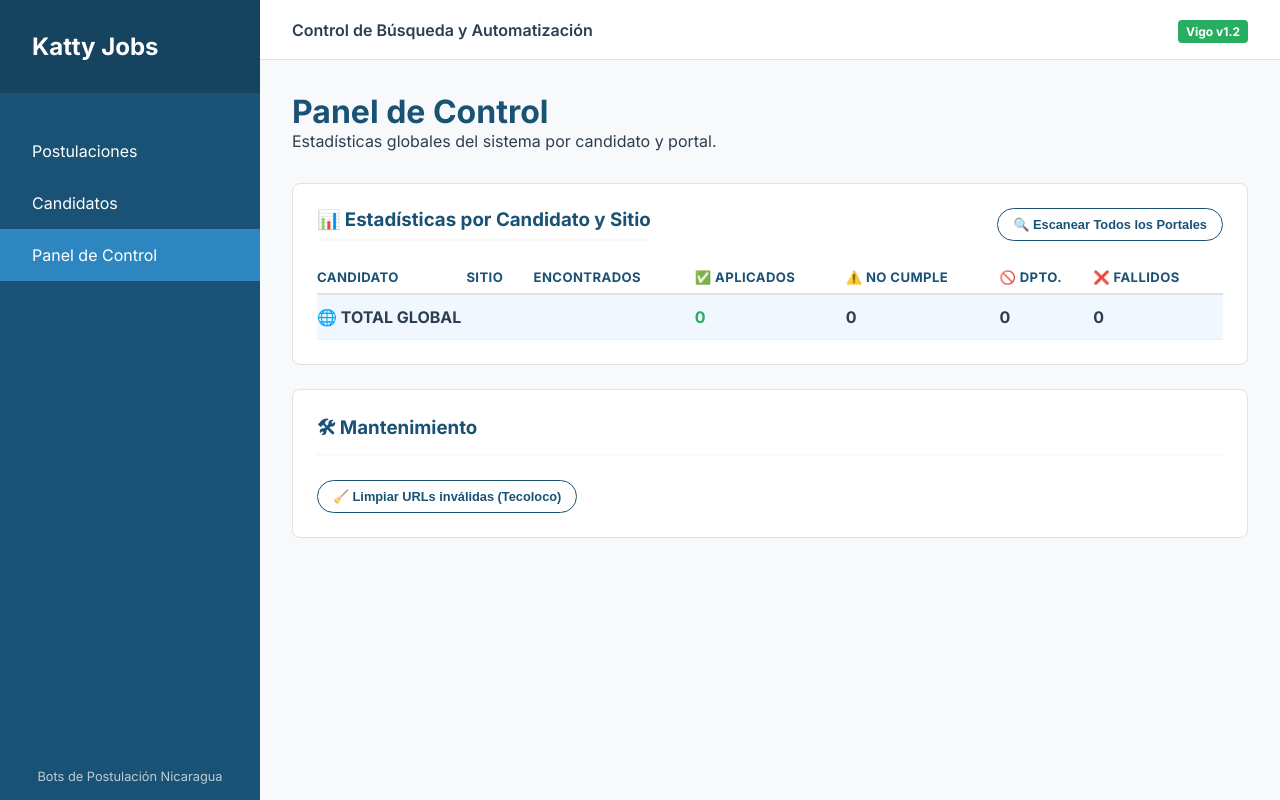
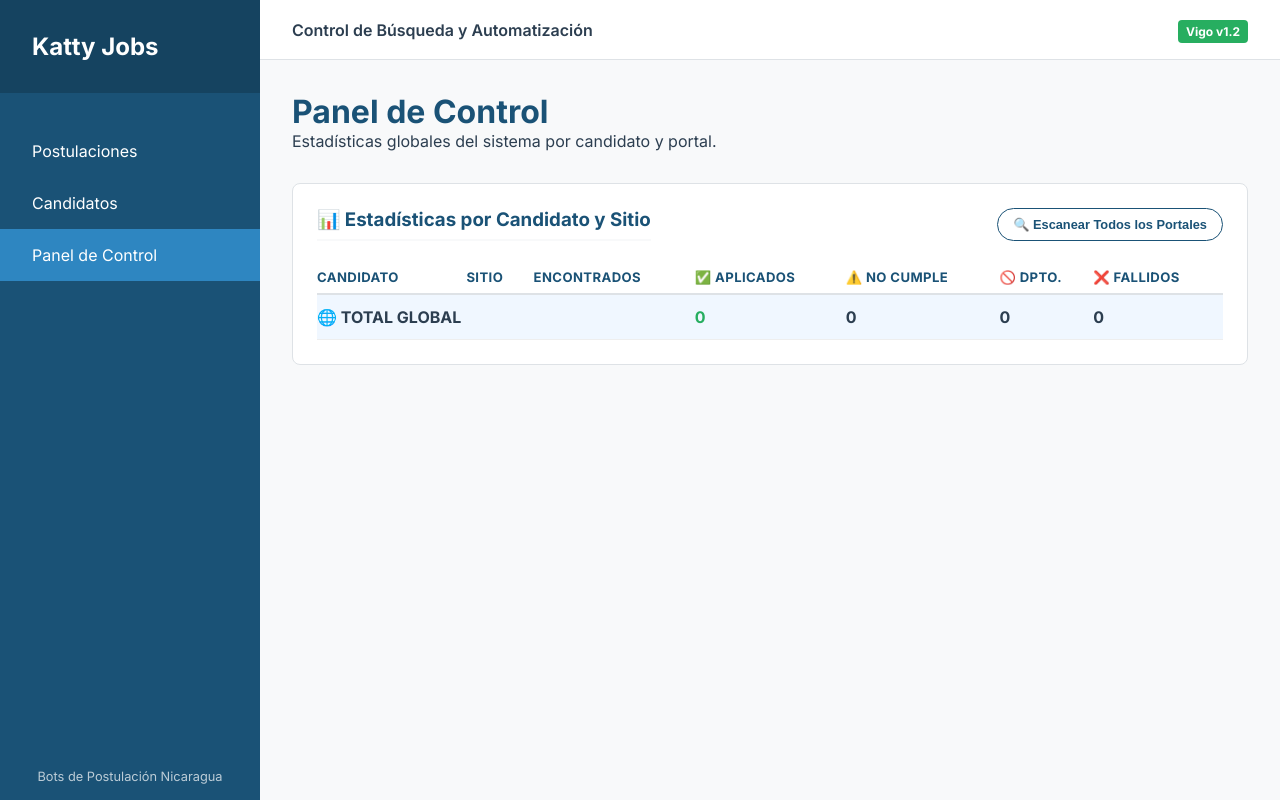
Before and after one commit to MiguelGotea/PostulacionBotVPS, a FastAPI app: page /settings in a window 1280 px wide. Run offline with FastAPI, Linux system fonts and the light colour scheme; data that the repository does not hold is empty; parts of the project's set-up code (start-up, migrations or seed data) failed here and were passed over.

Commit message:
fix: eliminar boton peligroso 'Limpiar URLs invalidas' y su endpoint - desfasado e innecesario

```diff
--- a/dashboard/app.py
+++ b/dashboard/app.py
@@ -140,31 +140,6 @@ async def toggle_site(site_name: str):
                 await db.commit()
     return RedirectResponse(url="/profile", status_code=303)
 
-@app.post("/settings/cleanup-invalid")
-async def cleanup_invalid_jobs():
-    """Elimina ofertas con URLs de categoría (sin ID numérico)."""
-    async with aiosqlite.connect(DB_PATH) as db:
-        db.row_factory = aiosqlite.Row
-        async with db.execute(
-            "SELECT id, url FROM jobs WHERE site = 'tecoloco' AND status != 'applied'"
-        ) as cursor:
-            rows = await cursor.fetchall()
-
-        import re
-        invalid_ids = []
-        for row in rows:
-            url = row['url'] or ''
-            if not re.search(r'/\d{4,}/', url):
-                invalid_ids.append(row['id'])
-
-        if invalid_ids:
-            placeholders = ','.join('?' * len(invalid_ids))
-            await db.execute(f"DELETE FROM jobs WHERE id IN ({placeholders})", invalid_ids)
-            await db.commit()
-
-        deleted = len(invalid_ids)
-
-    return RedirectResponse(url=f"/settings?msg=Limpieza+completada:+{deleted}+eliminadas", status_code=303)
 
 # ──────────────────────────────────────────────────────────────────
 # REINTENTAR RECHAZADOS
--- a/dashboard/templates/settings.html
+++ b/dashboard/templates/settings.html
@@ -72,15 +72,4 @@
         </table>
     </div>
 
-    <!-- ── Mantenimiento ── -->
-    <div class="settings-card">
-        <h3>🛠 Mantenimiento</h3>
-        <div class="control-actions" style="display:flex;gap:.75rem;flex-wrap:wrap">
-            <form action="/settings/cleanup-invalid" method="post" style="display:inline">
-                <button type="submit" class="btn-scan">🧹 Limpiar URLs inválidas (Tecoloco)</button>
-            </form>
-        </div>
-    </div>
-
-</div>
 {% endblock %}
```
